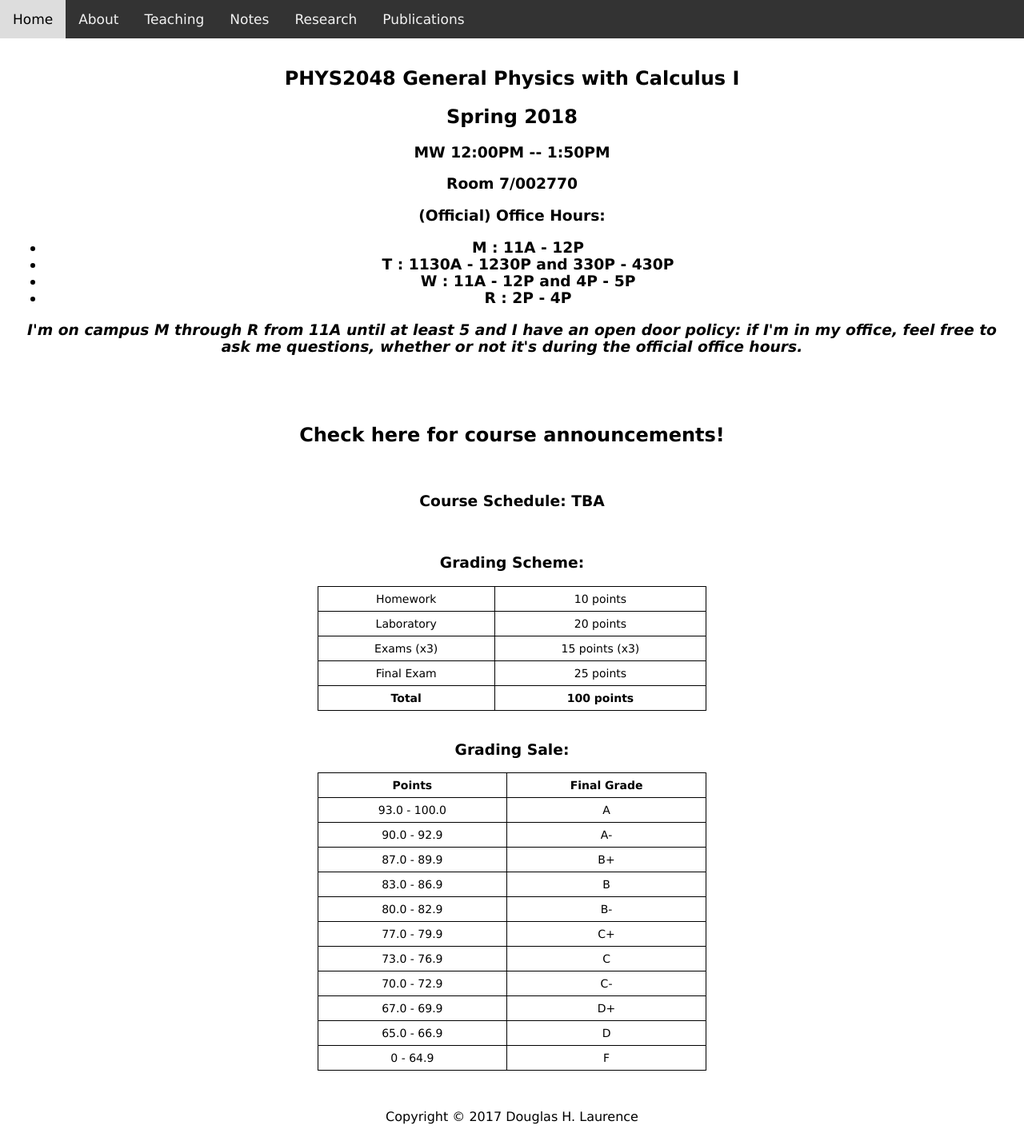
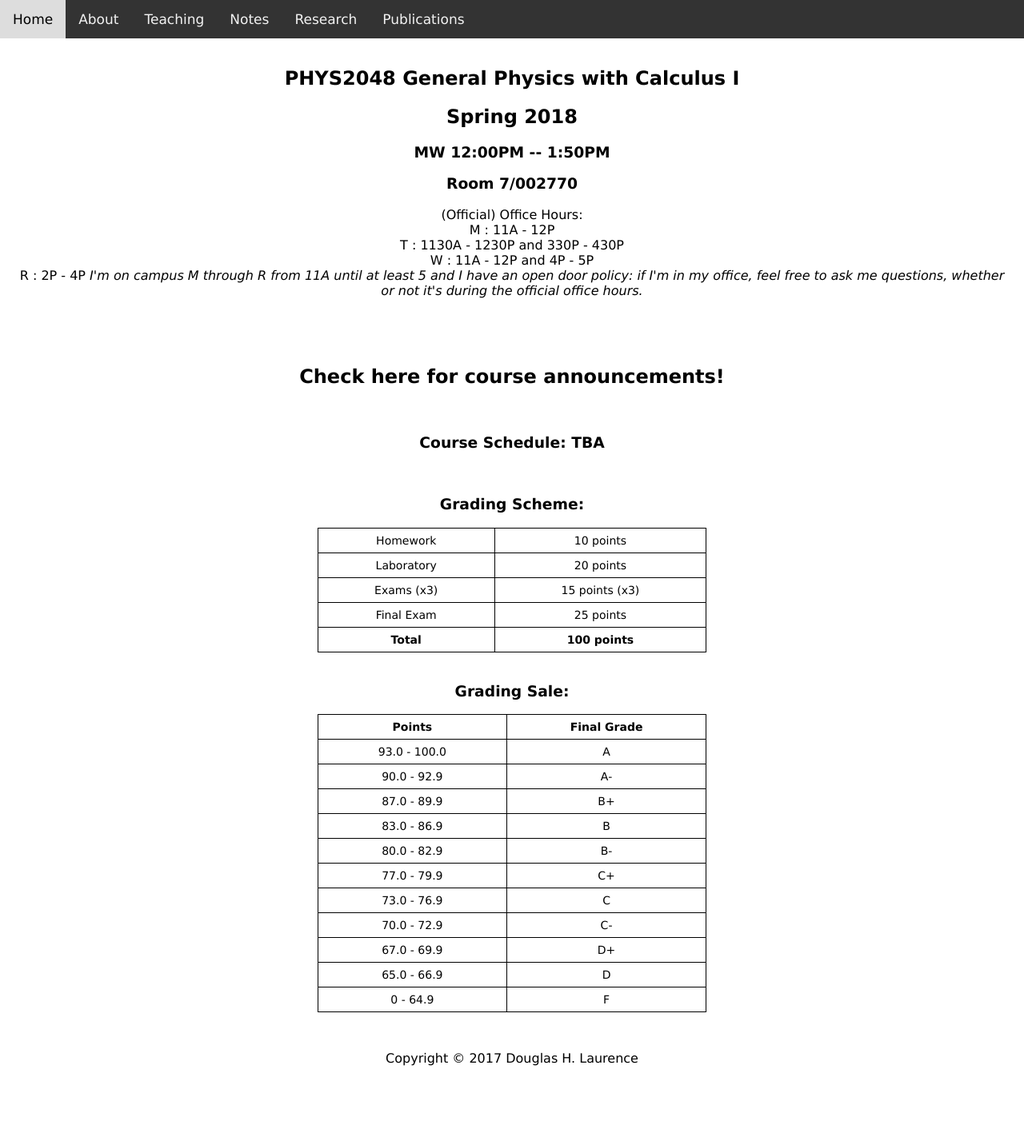
Before and after one commit to dhlaurence/dhlaurence.github.io, a Jekyll site: the page built from teaching/phys2048spring2018.html, in a window 1280 px wide. Shown: the whole page at 80% size. Built offline with Jekyll 4.4.1, drawn with Linux system fonts in a browser that asks for light colours; after the commit the page ends 1349 px from its top, so only the background shows below that.

Commit message:
Update phys2048spring2018.html

```diff
--- a/teaching/phys2048spring2018.html
+++ b/teaching/phys2048spring2018.html
@@ -8,15 +8,14 @@
   <h2>Spring 2018</h2>
   <h3>MW 12:00PM -- 1:50PM
   <h3>Room 	7/002770</h3>
-  <h3>(Official) Office Hours:
-    <ul>
-      <li>M : 11A - 12P</li>
-      <li>T : 1130A - 1230P and 330P - 430P</li>
-      <li>W : 11A - 12P and 4P - 5P</li>
-      <li>R : 2P - 4P</li>
-    </ul>
-  <h3><i>I'm on campus M through R from 11A until at least 5 and I have an open door policy: if I'm in my office, feel free to ask
-    me questions, whether or not it's during the official office hours.</i></h3>
+  <p>(Official) Office Hours:
+    <br>M : 11A - 12P
+    <br>T : 1130A - 1230P and 330P - 430P
+    <br>W : 11A - 12P and 4P - 5P
+    <br>R : 2P - 4P
+    <i>I'm on campus M through R from 11A until at least 5 and I have an open door policy: if I'm in my office, feel free to ask
+    me questions, whether or not it's during the official office hours.</i>
+  </p>
   <!-- <h3>MasteringPhysics Course Code: MPLAURENCE35078</h3> -->
 </header>
 
```
